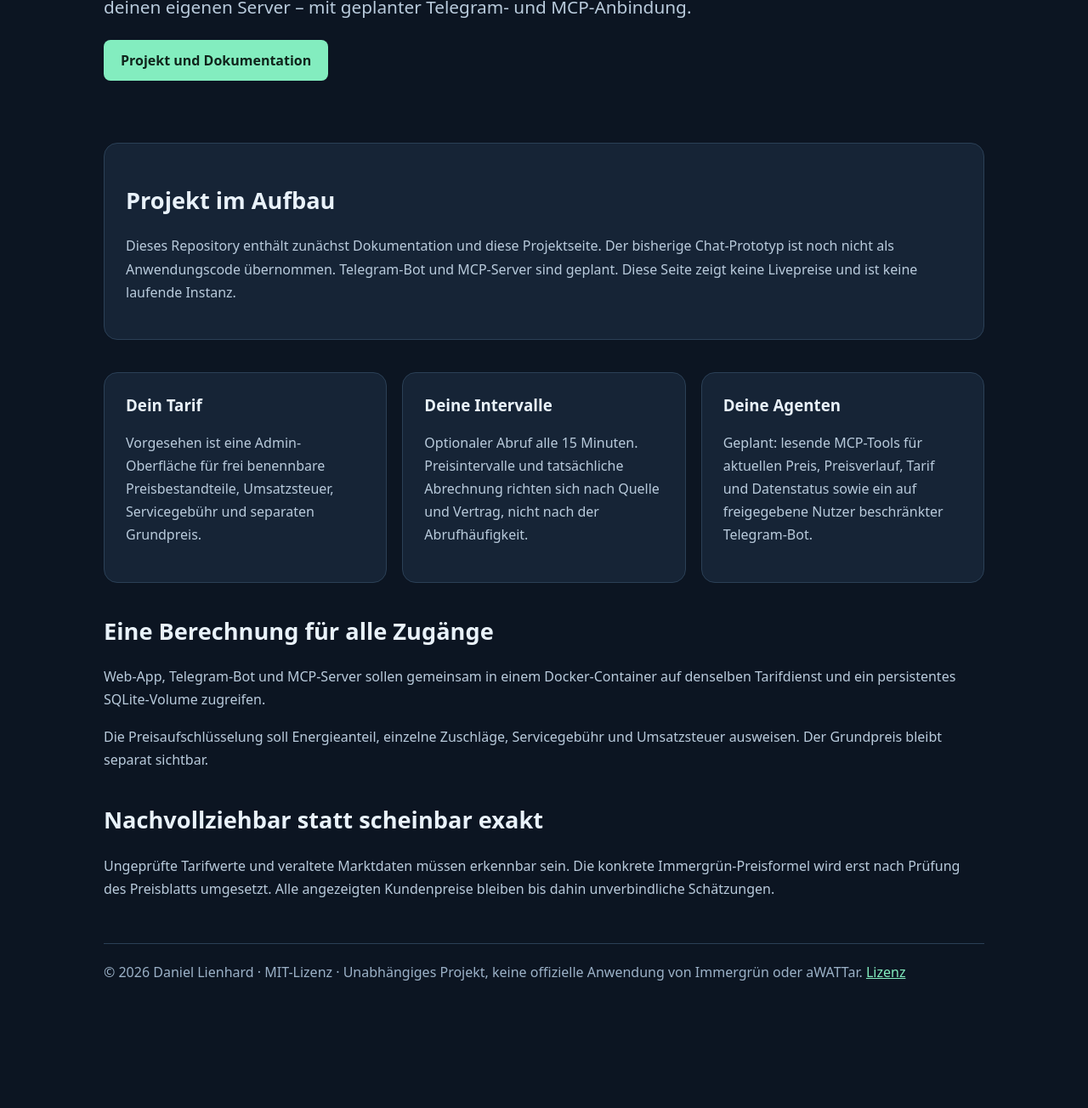
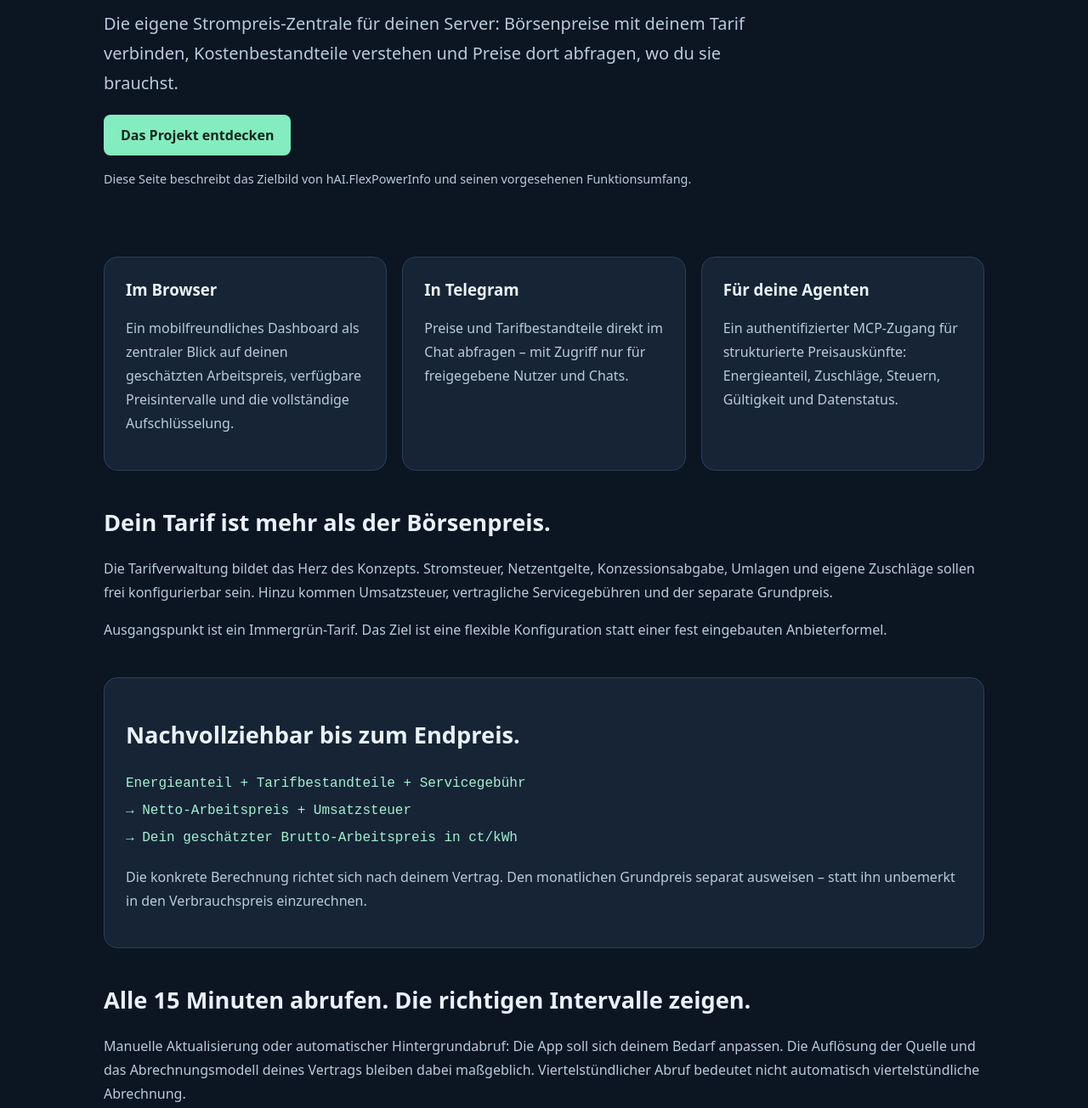
Before and after one commit to jbkunama1/hAI.FlexPowerInfo, a plain HTML site: page docs/index.html in a window 1280 px wide. Shown: the part 471-1775 px from the top of the page at 85% size. Before the commit the page ends 1682 px from the top, so only its background shows below. Drawn offline with Linux system fonts and the light colour scheme.

Commit message:
docs: describe product vision instead of implementation status

```diff
--- a/docs/index.html
+++ b/docs/index.html
@@ -3,18 +3,20 @@
 <head>
 <meta charset="utf-8">
 <meta name="viewport" content="width=device-width,initial-scale=1">
-<meta name="description" content="hAI.FlexPowerInfo: Self-hosted Strompreis-Dashboard mit konfigurierbarem Tarif. Telegram und MCP geplant.">
-<title>hAI.FlexPowerInfo – Dein Strompreis, transparent</title>
+<meta name="description" content="Das Zielbild von hAI.FlexPowerInfo: die eigene Strompreis-Zentrale mit Web-App, Tarifverwaltung, Telegram und MCP in einem Docker-Container.">
+<title>hAI.FlexPowerInfo – Dein Strompreis. Dein Tarif.</title>
 <style>
-:root{color-scheme:dark;font-family:system-ui,sans-serif;background:#0c1522;color:#e9f2fa}*{box-sizing:border-box}body{margin:0}main{max-width:1080px;margin:auto;padding:56px 22px}a{color:#83edbf}nav{display:flex;justify-content:space-between;gap:20px;flex-wrap:wrap}header{padding:70px 0 35px}h1{font-size:clamp(2.3rem,6vw,4.6rem);letter-spacing:-.05em;margin:18px 0}h2{font-size:1.7rem}p,li{line-height:1.7;color:#b9cbdc}.lead{font-size:1.3rem;max-width:740px}.tag{display:inline-block;border:1px solid #365266;border-radius:30px;padding:7px 14px;color:#a3f1d0}.grid{display:grid;grid-template-columns:repeat(auto-fit,minmax(250px,1fr));gap:18px;margin:30px 0}article,section.notice{background:#162436;border:1px solid #2b4056;border-radius:16px;padding:25px}article h3{margin-top:0}.button{display:inline-block;background:#83edbf;color:#10251c;border-radius:8px;padding:13px 20px;text-decoration:none;font-weight:700}section{margin:38px 0}code{color:#a3f1d0}footer{border-top:1px solid #2b4056;padding-top:22px;margin-top:50px;color:#9cb2c8}a:focus-visible{outline:3px solid white;outline-offset:5px}
+:root{color-scheme:dark;font-family:system-ui,sans-serif;background:#0c1522;color:#e9f2fa}*{box-sizing:border-box}body{margin:0}main{max-width:1080px;margin:auto;padding:48px 22px}a{color:#83edbf}nav{display:flex;justify-content:space-between;gap:20px;flex-wrap:wrap}header{padding:70px 0 35px}h1{font-size:clamp(2.4rem,7vw,5rem);letter-spacing:-.05em;line-height:1.08;margin:22px 0}h2{font-size:1.7rem}p,li{line-height:1.75;color:#b9cbdc}.lead{font-size:1.25rem;max-width:760px}.tag{display:inline-block;border:1px solid #365266;border-radius:30px;padding:7px 14px;color:#a3f1d0}.grid{display:grid;grid-template-columns:repeat(auto-fit,minmax(250px,1fr));gap:18px;margin:30px 0}article,.panel{background:#162436;border:1px solid #2b4056;border-radius:16px;padding:25px}article h3{margin-top:0}.button{display:inline-block;background:#83edbf;color:#10251c;border-radius:8px;padding:13px 20px;text-decoration:none;font-weight:700}section{margin:42px 0}.formula{font-family:ui-monospace,monospace;line-height:2;color:#a3f1d0}footer{border-top:1px solid #2b4056;padding-top:22px;margin-top:50px;color:#9cb2c8}a:focus-visible{outline:3px solid white;outline-offset:5px}.note{font-size:.9rem;max-width:800px}
 </style>
 </head>
 <body><main>
-<nav aria-label="Hauptnavigation"><span>hAI.FlexPowerInfo</span><a href="https://github.com/jbkunama1/hAI.FlexPowerInfo">Repository auf GitHub</a></nav>
-<header><span class="tag">Self-hosted · Docker-Zielarchitektur · MIT</span><h1>Dein Strompreis.<br>Transparent aufgeschlüsselt.</h1><p class="lead">Börsenpreis, Tarifbestandteile und Steuern an einem Ort. Eine Web-App für deinen eigenen Server – mit geplanter Telegram- und MCP-Anbindung.</p><a class="button" href="https://github.com/jbkunama1/hAI.FlexPowerInfo#readme">Projekt und Dokumentation</a></header>
-<section class="notice"><h2>Projekt im Aufbau</h2><p>Dieses Repository enthält zunächst Dokumentation und diese Projektseite. Der bisherige Chat-Prototyp ist noch nicht als Anwendungscode übernommen. Telegram-Bot und MCP-Server sind geplant. Diese Seite zeigt keine Livepreise und ist keine laufende Instanz.</p></section>
-<div class="grid"><article><h3>Dein Tarif</h3><p>Vorgesehen ist eine Admin-Oberfläche für frei benennbare Preisbestandteile, Umsatzsteuer, Servicegebühr und separaten Grundpreis.</p></article><article><h3>Deine Intervalle</h3><p>Optionaler Abruf alle 15 Minuten. Preisintervalle und tatsächliche Abrechnung richten sich nach Quelle und Vertrag, nicht nach der Abrufhäufigkeit.</p></article><article><h3>Deine Agenten</h3><p>Geplant: lesende MCP-Tools für aktuellen Preis, Preisverlauf, Tarif und Datenstatus sowie ein auf freigegebene Nutzer beschränkter Telegram-Bot.</p></article></div>
-<section><h2>Eine Berechnung für alle Zugänge</h2><p>Web-App, Telegram-Bot und MCP-Server sollen gemeinsam in einem Docker-Container auf denselben Tarifdienst und ein persistentes SQLite-Volume zugreifen.</p><p>Die Preisaufschlüsselung soll Energieanteil, einzelne Zuschläge, Servicegebühr und Umsatzsteuer ausweisen. Der Grundpreis bleibt separat sichtbar.</p></section>
-<section><h2>Nachvollziehbar statt scheinbar exakt</h2><p>Ungeprüfte Tarifwerte und veraltete Marktdaten müssen erkennbar sein. Die konkrete Immergrün-Preisformel wird erst nach Prüfung des Preisblatts umgesetzt. Alle angezeigten Kundenpreise bleiben bis dahin unverbindliche Schätzungen.</p></section>
-<footer>© 2026 Daniel Lienhard · MIT-Lizenz · Unabhängiges Projekt, keine offizielle Anwendung von Immergrün oder aWATTar. <a href="https://github.com/jbkunama1/hAI.FlexPowerInfo/blob/main/LICENSE">Lizenz</a></footer>
+<nav aria-label="Hauptnavigation"><span>hAI.FlexPowerInfo</span><a href="https://github.com/jbkunama1/hAI.FlexPowerInfo">GitHub</a></nav>
+<header><span class="tag">Self-hosted · Web · Telegram · MCP</span><h1>Dein Strompreis.<br>Dein Tarif.<br>Deine Kontrolle.</h1><p class="lead">Die eigene Strompreis-Zentrale für deinen Server: Börsenpreise mit deinem Tarif verbinden, Kostenbestandteile verstehen und Preise dort abfragen, wo du sie brauchst.</p><a class="button" href="https://github.com/jbkunama1/hAI.FlexPowerInfo#readme">Das Projekt entdecken</a><p class="note">Diese Seite beschreibt das Zielbild von hAI.FlexPowerInfo und seinen vorgesehenen Funktionsumfang.</p></header>
+<div class="grid"><article><h3>Im Browser</h3><p>Ein mobilfreundliches Dashboard als zentraler Blick auf deinen geschätzten Arbeitspreis, verfügbare Preisintervalle und die vollständige Aufschlüsselung.</p></article><article><h3>In Telegram</h3><p>Preise und Tarifbestandteile direkt im Chat abfragen – mit Zugriff nur für freigegebene Nutzer und Chats.</p></article><article><h3>Für deine Agenten</h3><p>Ein authentifizierter MCP-Zugang für strukturierte Preisauskünfte: Energieanteil, Zuschläge, Steuern, Gültigkeit und Datenstatus.</p></article></div>
+<section><h2>Dein Tarif ist mehr als der Börsenpreis.</h2><p>Die Tarifverwaltung bildet das Herz des Konzepts. Stromsteuer, Netzentgelte, Konzessionsabgabe, Umlagen und eigene Zuschläge sollen frei konfigurierbar sein. Hinzu kommen Umsatzsteuer, vertragliche Servicegebühren und der separate Grundpreis.</p><p>Ausgangspunkt ist ein Immergrün-Tarif. Das Ziel ist eine flexible Konfiguration statt einer fest eingebauten Anbieterformel.</p></section>
+<section class="panel"><h2>Nachvollziehbar bis zum Endpreis.</h2><div class="formula">Energieanteil + Tarifbestandteile + Servicegebühr<br>→ Netto-Arbeitspreis + Umsatzsteuer<br>→ Dein geschätzter Brutto-Arbeitspreis in ct/kWh</div><p>Die konkrete Berechnung richtet sich nach deinem Vertrag. Den monatlichen Grundpreis separat ausweisen – statt ihn unbemerkt in den Verbrauchspreis einzurechnen.</p></section>
+<section><h2>Alle 15 Minuten abrufen. Die richtigen Intervalle zeigen.</h2><p>Manuelle Aktualisierung oder automatischer Hintergrundabruf: Die App soll sich deinem Bedarf anpassen. Die Auflösung der Quelle und das Abrechnungsmodell deines Vertrags bleiben dabei maßgeblich. Viertelstündlicher Abruf bedeutet nicht automatisch viertelstündliche Abrechnung.</p></section>
+<section><h2>Ein Container. Eine gemeinsame Preisbasis.</h2><p>Web-App, Admin-Oberfläche, Telegram-Bot und MCP-Server gemeinsam betreiben. Ein gemeinsamer Tarifdienst sorgt für konsistente Auskünfte; SQLite im persistenten Volume hält Einstellungen und Marktdaten vor.</p><p>Docker Compose und Portainer bilden das vorgesehene Betriebsmodell. Deine persönliche Instanz bleibt auf deiner Infrastruktur, Zugangsdaten bleiben außerhalb des Repositorys.</p></section>
+<section class="panel"><h2>Transparenz gehört zur Auskunft.</h2><p>Quelle, Zeitintervall, Aktualität und Prüfstatus des Tarifs sollen zu jeder Preisauskunft gehören. Fehlende Daten nicht erfinden, veraltete Daten nicht als aktuell ausgeben und Börsenpreis nicht mit Endkundenpreis verwechseln.</p><p>Die Ergebnisse sind Tarifschätzungen und ersetzen keine Rechnung des Energieversorgers. Diese Projektseite ist keine Live-Instanz und enthält keine persönlichen Tarifdaten.</p></section>
+<footer>© 2026 Daniel Lienhard · <a href="https://github.com/jbkunama1/hAI.FlexPowerInfo/blob/main/LICENSE">MIT-Lizenz</a><p class="note">Unabhängiges Projekt. Keine offizielle Anwendung von Immergrün oder aWATTar.</p></footer>
 </main></body></html>
```
Also changed, not shown: 1 other file.
